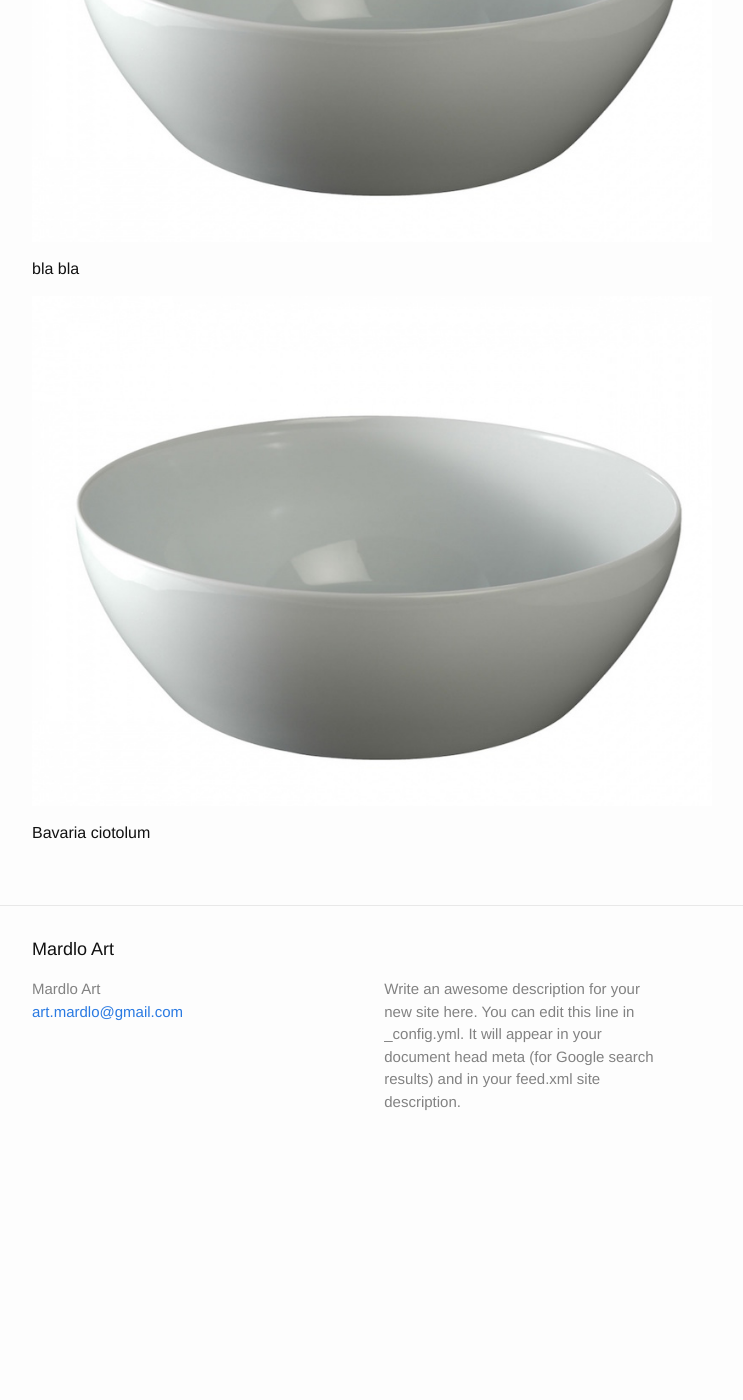
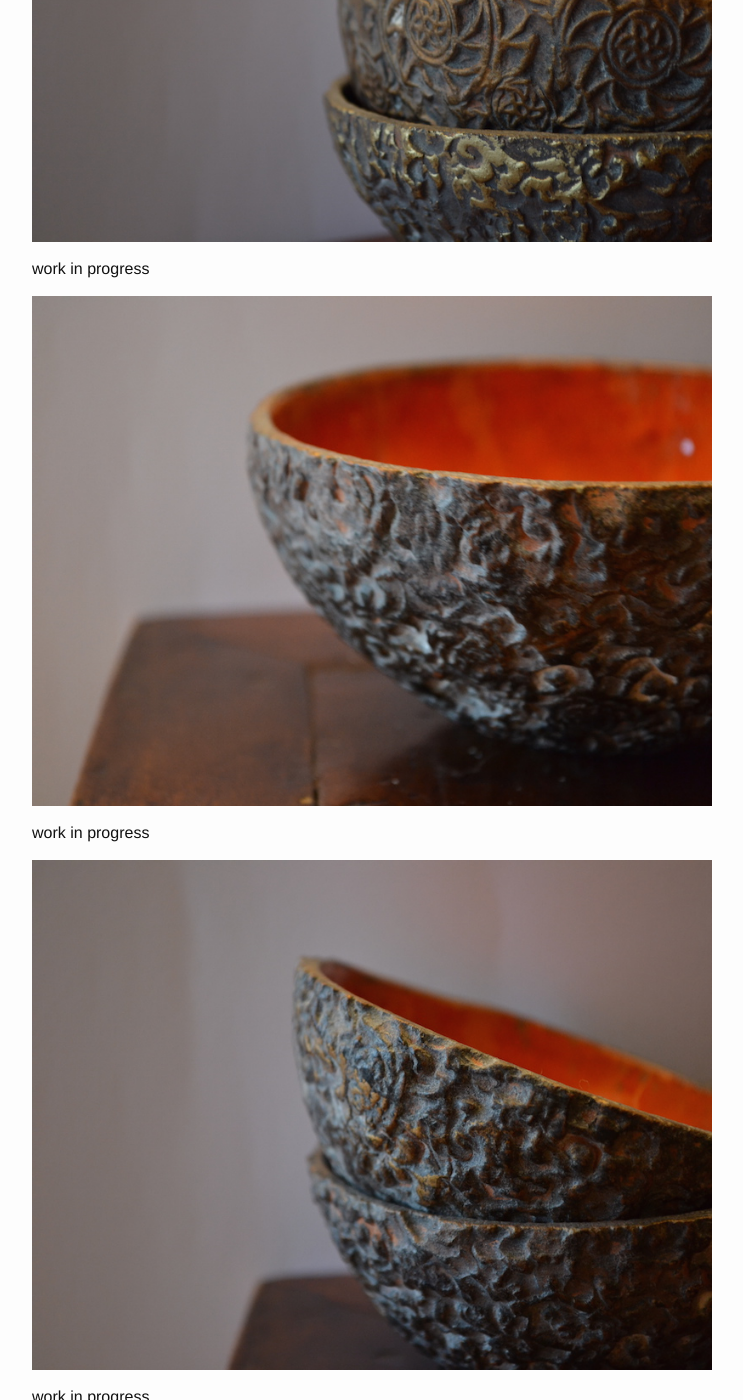
Before and after one commit to mardlo/mardlo.github.io, a Jekyll site: the page built from _posts/2016-11-15-ciotola.markdown, in a window 1280 px wide and 1400 px high, scrolled down 623 px. Shown: the whole window, without its empty margins (268-1011 px from the left). Built offline with Jekyll 4.4.1, drawn with Linux system fonts in a browser that asks for light colours; before the commit the page ends 1796 px from its top, so only the background shows below that; some of the changed text lies outside the part shown.

Commit message:
Update 2016-11-15-ciotola.markdown

```diff
--- a/_posts/2016-11-15-ciotola.markdown
+++ b/_posts/2016-11-15-ciotola.markdown
@@ -5,10 +5,30 @@ date:   2015-10-08 15:39:40
 preview: /assets/pics/antique300x300.png
 ---
 
-![La mia ciotolotta](/assets/pics/ciotola800x600.png)
+![La mia ciotolotta](/assets/pics/antiduesuperdetails800x600.png)
 
-bla bla
+work in progress
 
-![La mia ciotoletta](/assets/pics/ciotola800x600.png)
+![La mia ciotoletta](/assets/pics/antiquedetails800x600.png)
 
-Bavaria ciotolum
+work in progress
+
+![La mia ciotoletta](/assets/pics/antiquedetailstwo800x600.png)
+
+work in progress
+
+![La mia ciotoletta](/assets/pics/antiquefourdetails800x600.png)
+
+work in progress
+
+![La mia ciotoletta](/assets/pics/antiquemarinedetails800x600.png)
+
+work in progress
+
+![La mia ciotoletta](/assets/pics/antiquetwo800x600.png)
+
+work in progress
+
+![La mia ciotoletta](/assets/pics/antiquewooddetails800x600.png)
+
+work in progress
```
